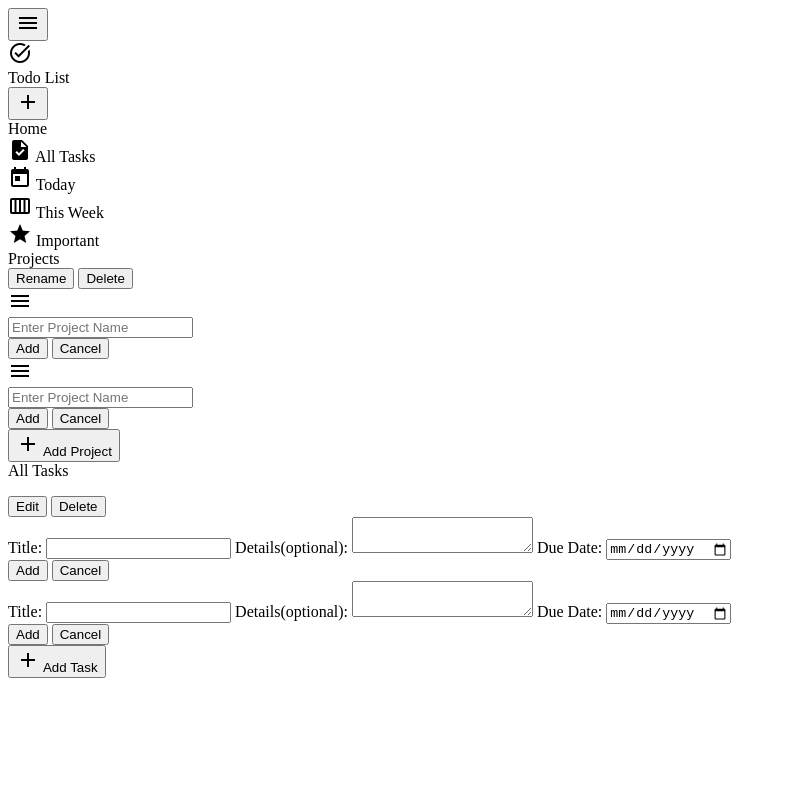
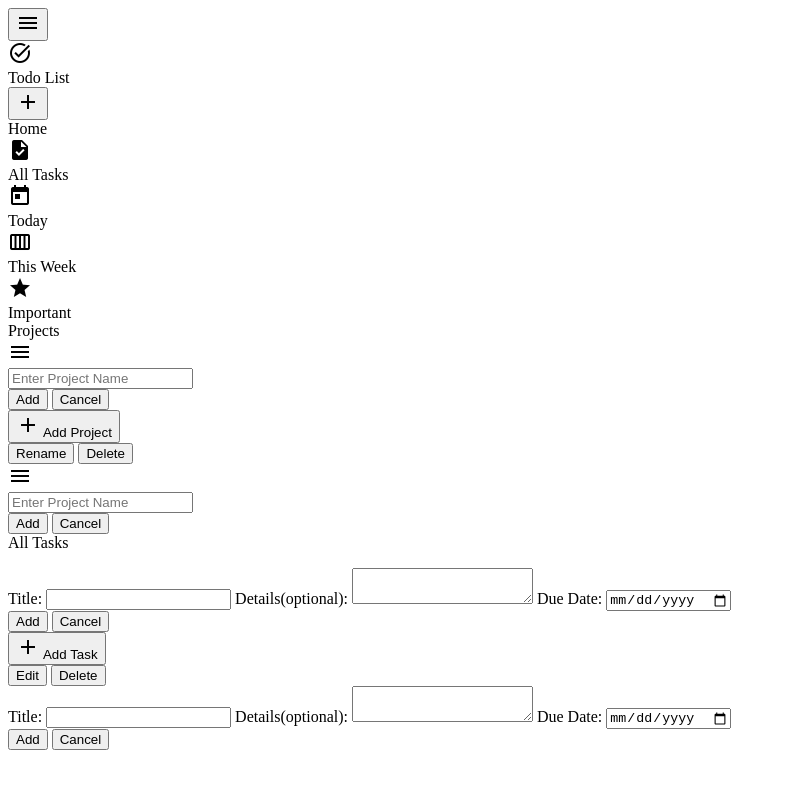
Before and after one commit to dekr1sh/todo-list, a website built with webpack: page src/template.html in a window 1280 px wide. Shown: the whole page, without its empty margins (0-786 px from the left). Built offline with nearby package versions, Linux system fonts and the light colour scheme.

Commit message:
Make apt changes to markup of the project
In this commit, changes were made in template.html
as and when necessary to main consistency across
the markup and for more convenience.

```diff
--- a/src/template.html
+++ b/src/template.html
@@ -24,63 +24,79 @@
         <nav id="sidebar">
             <div id="homeSection">
                 <div class="section-title">Home</div>
-                <div id="allTasks" aria-label="All Tasks" class="selected">
+                <div id="allTasks" class="tile selected">
                     <span class="material-icons" aria-hidden="true">task</span>
-                    All Tasks
+                    <div class="home-name">All Tasks</div>
                 </div>
-                <div id="today" aria-label="Today">
+                <div id="today" class="tile">
                     <span class="material-icons" aria-hidden="true">today</span>
-                    Today
+                    <div class="home-name">Today</div>
                 </div>
-                <div id="thisWeek" aria-label="This Week">
+                <div id="thisWeek" class="tile">
                     <span class="material-icons" aria-hidden="true">calendar_view_week</span>
-                    This Week
+                    <div class="home-name">This Week</div>
                 </div>
-                <div id="important" aria-label="Important">
+                <div id="important" class="tile">
                     <span class="material-icons" aria-hidden="true">star</span>
-                    Important
+                    <div class="home-name">Important</div>
                 </div>
             </div>
             <div id="projectSection">
                 <div class="section-title">Projects</div>
-                <div id="projectOption" class="option hidden">
-                    <button id="projectRename">Rename</button>
-                    <button id="projectDelete">Delete</button>
-                </div>
-                <form id="renameForm" class="hidden">
-                    <div class="project-icon" aria-label="project">
-                        <span class="material-icons" aria-hidden="true">menu</span>
-                    </div>
-                    <div class="input-field">
-                        <input type="text" id="projectRenameInput" placeholder="Enter Project Name" maxlength="24" required>
-                        <div class="form-buttons">
-                            <button type="submit" class="projectSubmitBtn">Add</button>
-                            <button type="button" class="projectCancelBtn">Cancel</button>
-                        </div>
-                    </div>
-                </form>
                 <form id="projectForm" class="hidden">
-                    <div class="project-icon" aria-label="project">
+                    <div class="project-icon" aria-label="Project Icon">
                         <span class="material-icons" aria-hidden="true">menu</span>
                     </div>
                     <div class="input-field">
                         <input type="text" id="projectInput" placeholder="Enter Project Name" maxlength="24" required>
                         <div class="form-buttons">
-                            <button type="submit" class="projectSubmitBtn">Add</button>
-                            <button type="button" class="projectCancelBtn">Cancel</button>
+                            <button type="submit" class="project-submit-btn">Add</button>
+                            <button type="button" class="project-cancel-btn">Cancel</button>
                         </div>
                     </div>
                 </form>
-                <button id="addProject" aria-label="Add New Project">
+                <button id="addProject">
                     <span class="material-icons" aria-hidden="true">add</span>
                     Add Project
                 </button>
+                <div id="projectOption" class="option hidden">
+                    <button id="projectRename">Rename</button>
+                    <button id="projectDelete">Delete</button>
+                </div>
+                <form id="renameProjectForm" class="hidden">
+                    <div class="project-icon" aria-label="Project Icon">
+                        <span class="material-icons" aria-hidden="true">menu</span>
+                    </div>
+                    <div class="input-field">
+                        <input type="text" id="renameProjectInput" placeholder="Enter Project Name" maxlength="24" required>
+                        <div class="form-buttons">
+                            <button type="submit" class="project-submit-btn">Add</button>
+                            <button type="button" class="project-cancel-btn">Cancel</button>
+                        </div>
+                    </div>
+                </form>
             </div>
         </nav>
         <div id="content">
-            <div class="title">All Tasks</div>
-            <div class="todo-list">
+            <div id="contentTitle">All Tasks</div>
+            <div id="todoList">
                 <ul></ul>
+                <form id="taskForm" class="hidden">
+                    <label for="taskTitle">Title:</label>
+                    <input type="text" id="taskTitle" required>
+                    <label for="taskDetails">Details(optional):</label>
+                    <textarea id="taskDetails"></textarea>
+                    <label for="taskDate">Due Date:</label>
+                    <input type="date" id="taskDate" >
+                    <div class="form-buttons">
+                        <button type="submit" class="task-submit-btn">Add</button>
+                        <button type="button" class="task-cancel-btn">Cancel</button>
+                    </div>
+                </form>
+                <button id="addTask">
+                    <span class="material-icons" aria-hidden="true">add</span>
+                    Add Task
+                </button>
                 <div id="taskOption" class="option hidden">
                     <button id="taskEdit">Edit</button>
                     <button id="taskDelete">Delete</button>
@@ -93,26 +109,10 @@
                     <label for="editTaskDate">Due Date:</label>
                     <input type="date" id="editTaskDate" >
                     <div class="form-buttons">
-                        <button type="submit" class="taskSubmitBtn">Add</button>
-                        <button type="button" class="taskCancelBtn">Cancel</button>
+                        <button type="submit" class="task-submit-btn">Add</button>
+                        <button type="button" class="task-cancel-btn">Cancel</button>
                     </div>
                 </form>
-                <form id="taskForm" class="hidden">
-                    <label for="taskTitle">Title:</label>
-                    <input type="text" id="taskTitle" required>
-                    <label for="taskDetails">Details(optional):</label>
-                    <textarea id="taskDetails"></textarea>
-                    <label for="taskDate">Due Date:</label>
-                    <input type="date" id="taskDate" >
-                    <div class="form-buttons">
-                        <button type="submit" class="taskSubmitBtn">Add</button>
-                        <button type="button" class="taskCancelBtn">Cancel</button>
-                    </div>
-                </form>
-                <button id="addTask" aria-label="Add New Task">
-                    <span class="material-icons" aria-hidden="true">add</span>
-                    Add Task
-                </button>
             </div>
         </div>
     </div>
@@ -129,8 +129,8 @@
             <label for="project">Project:</label>
             <select id="project"></select>
             <div class="form-buttons">
-                <button type="submit" class="taskSubmitBtn">Add</button>
-                <button type="button" id="closeDialog" class="taskCancelBtn">Cancel</button>
+                <button type="submit" class="task-submit-btn">Add</button>
+                <button type="button" id="closeDialog" class="task-cancel-btn">Cancel</button>
             </div>
         </form>
     </dialog>
```
